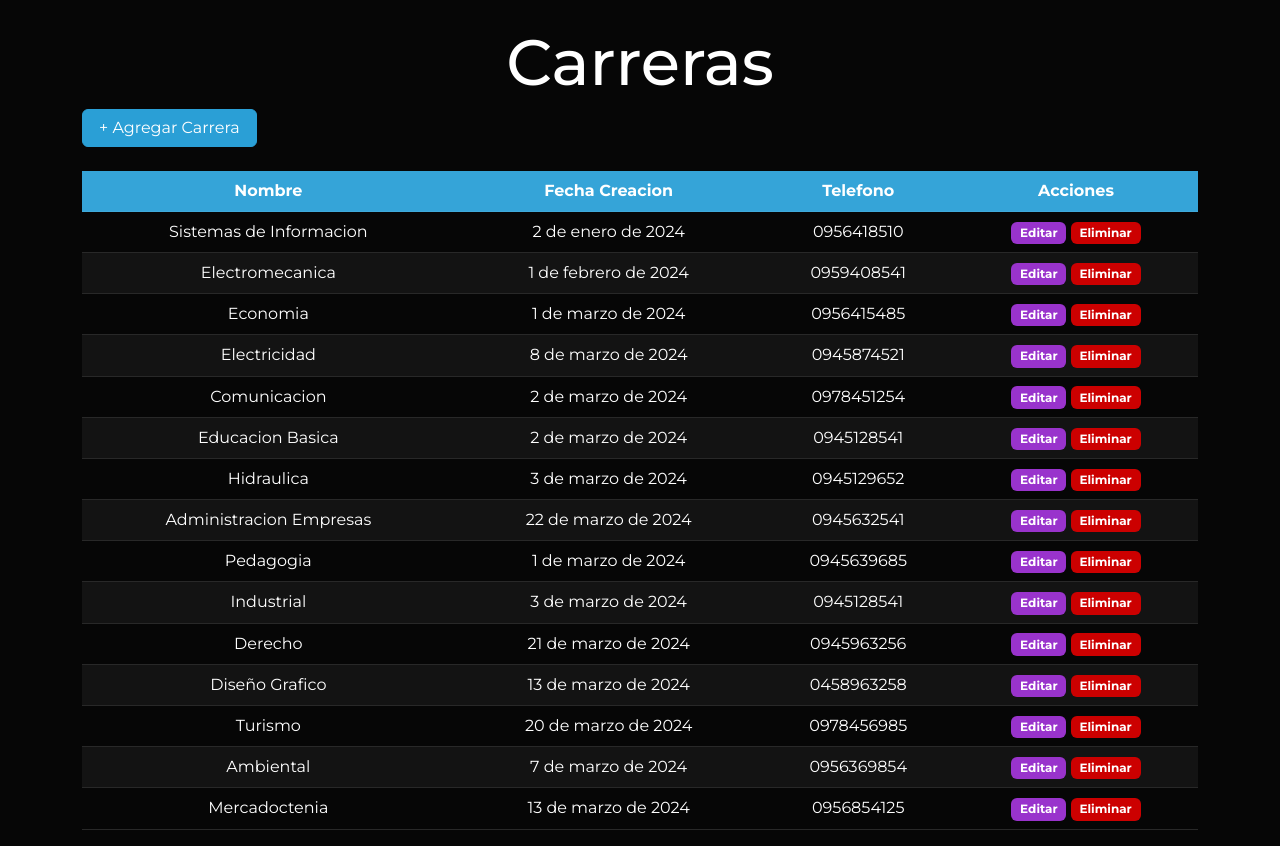
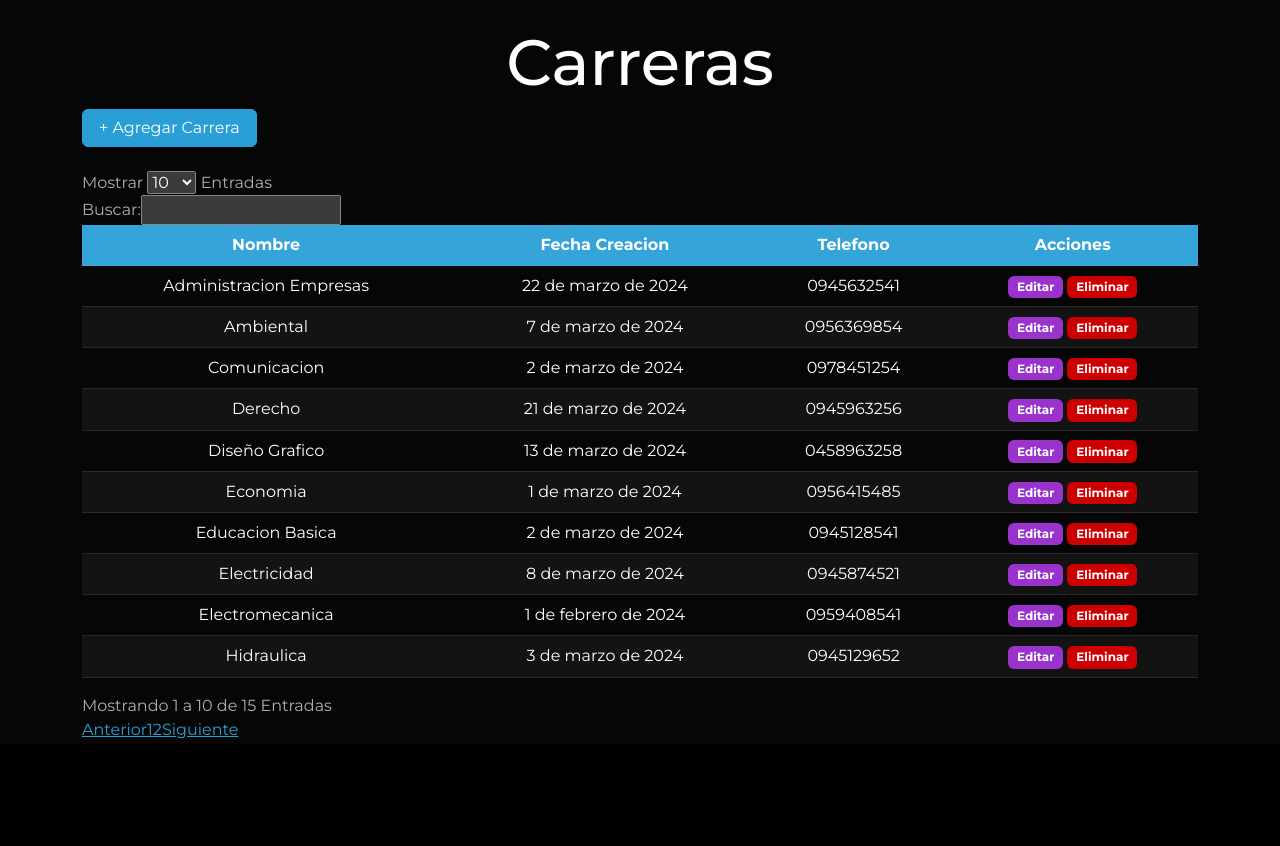
Before and after one commit to xavii07/universidad-django, a Django app: page /carreras/ in a window 1280 px wide. Shown: the part 56-902 px from the top of the page. After the commit the page ends 795 px from the top, so only its background shows below. Run offline with Django 5.2, Linux system fonts and the light colour scheme; data comes from the database, SQL or seed files in the repository; both versions use the stored data as it was after the commit; some libraries are stand-ins or nearby versions.

Commit message:
feat clase 17 datatable

```diff
--- a/Aplicaciones/Educacion/templates/carreras.html
+++ b/Aplicaciones/Educacion/templates/carreras.html
@@ -15,7 +15,7 @@
 
   {% if carreras %}
   <div class="table-responsive">
-    <table class="table table-hover table-striped text-center">
+    <table class="table table-hover table-striped text-center" id="tabla">
       <thead class="table-primary">
         <tr>
           <th>Nombre</th>
@@ -126,4 +126,7 @@
     </div>
   </div>
 </div>
+
+<script src="{% static 'js/tabla.js' %}"></script>
+
 {% endblock contenido %}
--- a/Aplicaciones/Educacion/templates/plantilla.html
+++ b/Aplicaciones/Educacion/templates/plantilla.html
@@ -35,6 +35,14 @@
       href="https://cdn.jsdelivr.net/npm/izitoast@1.4.0/dist/css/iziToast.min.css"
     />
     <script src="{% static 'js/messages.js' %}"></script>
+    <!--! Jquery -->
+    <script src="https://cdn.jsdelivr.net/npm/jquery@3.7.1/dist/jquery.min.js"></script>
+    <!--! Datatable -->
+    <link
+      rel="stylesheet"
+      href="https://cdn.jsdelivr.net/npm/datatables@1.10.18/media/css/jquery.dataTables.min.css"
+    />
+    <script src="https://cdn.jsdelivr.net/npm/datatables@1.10.18/media/js/jquery.dataTables.min.js"></script>
   </head>
 
   <body>
--- /dev/null
+++ b/universidad/static/js/tabla.js
@@ -0,0 +1,22 @@
+$("#tabla").DataTable({
+  language: {
+    decimal: "",
+    emptyTable: "No hay información",
+    info: "Mostrando _START_ a _END_ de _TOTAL_ Entradas",
+    infoEmpty: "Mostrando 0 to 0 of 0 Entradas",
+    infoFiltered: "(Filtrado de _MAX_ total entradas)",
+    infoPostFix: "",
+    thousands: ",",
+    lengthMenu: "Mostrar _MENU_ Entradas",
+    loadingRecords: "Cargando...",
+    processing: "Procesando...",
+    search: "Buscar:",
+    zeroRecords: "Sin resultados encontrados",
+    paginate: {
+      first: "Primero",
+      last: "Ultimo",
+      next: "Siguiente",
+      previous: "Anterior",
+    },
+  },
+});
```
Also changed, not shown: Universidad.db.
